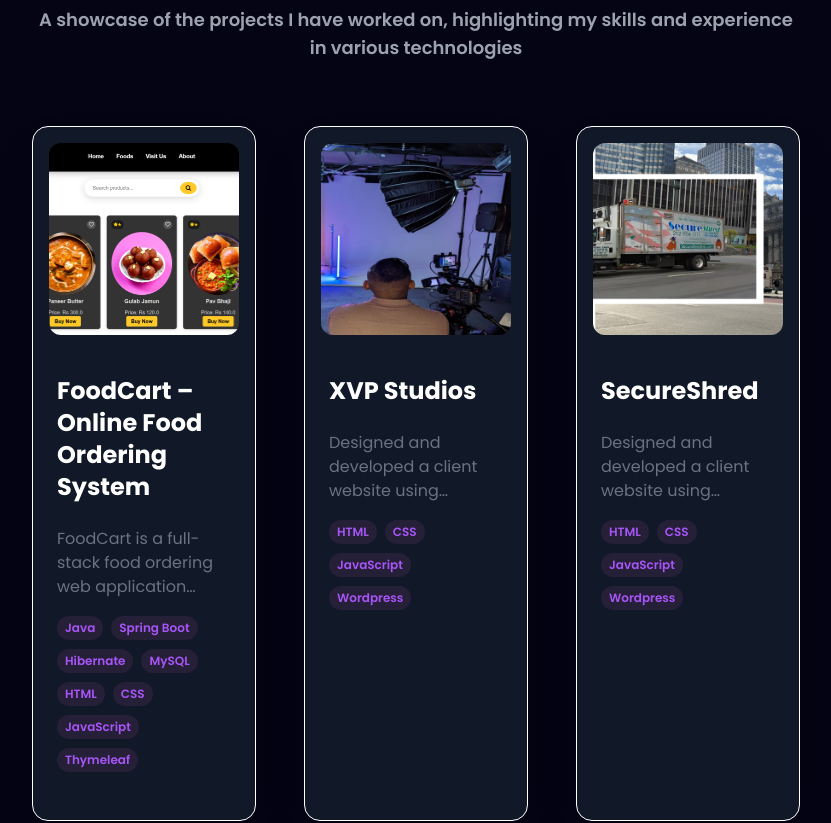
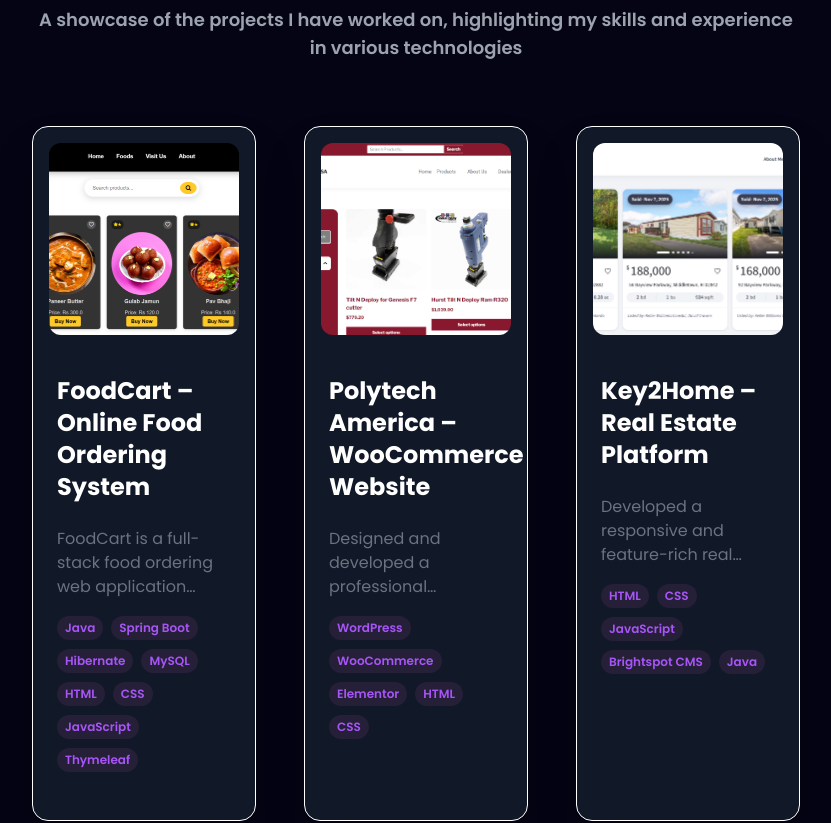
Before and after one commit to Muttanna-halake/Portfolio, a React (Vite) app: page / in a window 1280 px wide. Shown: the part 3680-4503 px from the top of the page, without its empty margins (224-1055 px from the left). Built offline with nearby package versions, Linux system fonts and the light colour scheme.

Commit message:
Update constants.js

```diff
--- a/src/constants.js
+++ b/src/constants.js
@@ -35,6 +35,8 @@
 import TotalImpact from './assets/work_logo/totalimpact.png';
 import AmazonLogo from './assets/work_logo/ammazon.png';
 import FoodCart from './assets/work_logo/food.png';
+import Poly from './assets/work_logo/Poly.png';
+import Key2home from './assets/work_logo/Key2home.png';
 import Farm from './assets/work_logo/Farm.png';
 
 
@@ -187,7 +189,27 @@
   // webapp: "https://foodcartapp.online/"
 },
     {
-      id: 2,
+  id: 1,
+  title: "Polytech America – WooCommerce Website",
+  description:
+    "Designed and developed a professional WooCommerce website for Polytech America using WordPress and Elementor. Implemented an advanced custom search filter built with HTML and CSS to help users quickly find relevant products. Ensured a responsive, fast-loading, and user-friendly interface tailored for modern e-commerce standards.",
+  image: Poly,
+  tags: ["WordPress", "WooCommerce", "Elementor", "HTML", "CSS"],
+  github: "https://polytechamerica.com/", // replace if needed
+  // webapp: ""
+},
+    {
+  id: 2,
+  title: "Key2Home – Real Estate Platform",
+  description:
+    "Developed a responsive and feature-rich real estate website for Key2Home using HTML, CSS, and JavaScript. The site is built on the Brightspot CMS with Java as the backend programming language, enabling dynamic content management, property listings, and scalable architecture. Ensured smooth UI/UX, fast performance, and mobile-friendly layouts tailored for real estate users.",
+  image: Key2home,
+  tags: ["HTML", "CSS", "JavaScript", "Brightspot CMS", "Java"],
+  github: "", // optional OR you can add the site URL
+  // webapp: "https://key2home.kw.com/"
+},
+    {
+      id: 3,
       title: "XVP Studios",
       description:
         "Designed and developed a client website using Elementor Pro, incorporating custom functionality with HTML, CSS, and JavaScript to deliver a visually appealing, fully responsive, and user-friendly experience.",
@@ -197,7 +219,7 @@
       // webapp: "https://githubprofiledetective.netlify.app/",
     },
      {
-      id: 3,
+      id: 4,
       title: "SecureShred",
       description:
         "Designed and developed a client website using Elementor Pro, incorporating custom functionality with HTML, CSS, and JavaScript to deliver a visually appealing, fully responsive, and user-friendly experience.",
@@ -207,7 +229,7 @@
       // webapp: "https://githubprofiledetective.netlify.app/",
     },
      {
-      id: 4,
+      id: 5,
       title: "Total impact",
       description:
         "Built a client website with Elementor Pro, adding custom HTML, CSS, and JavaScript functionality to create a responsive, visually engaging, and highly intuitive user experience.",
@@ -217,7 +239,7 @@
       // webapp: "https://githubprofiledetective.netlify.app/",
     },
     {
-      id: 5,
+      id: 6,
       title: "Amazon Clone UI",
       description:
         "Created a responsive Amazon clone using HTML, CSS, and JavaScript, closely replicating the platform’s original design and aesthetic. Integrated dynamic features such as product listings, user authentication, and a seamless search function to enhance overall user experience. Additionally, improved the website's responsiveness through JavaScript to ensure optimal performance across different devices.",
```
